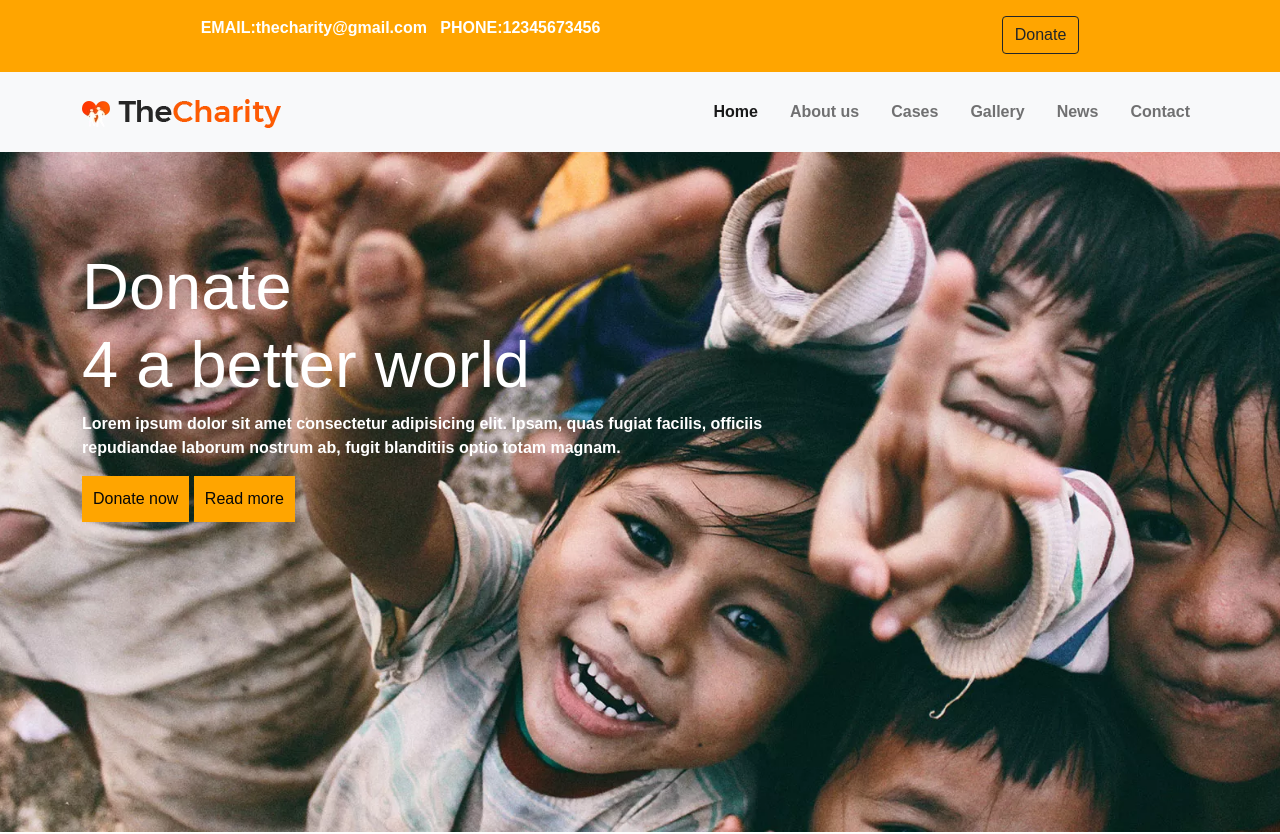
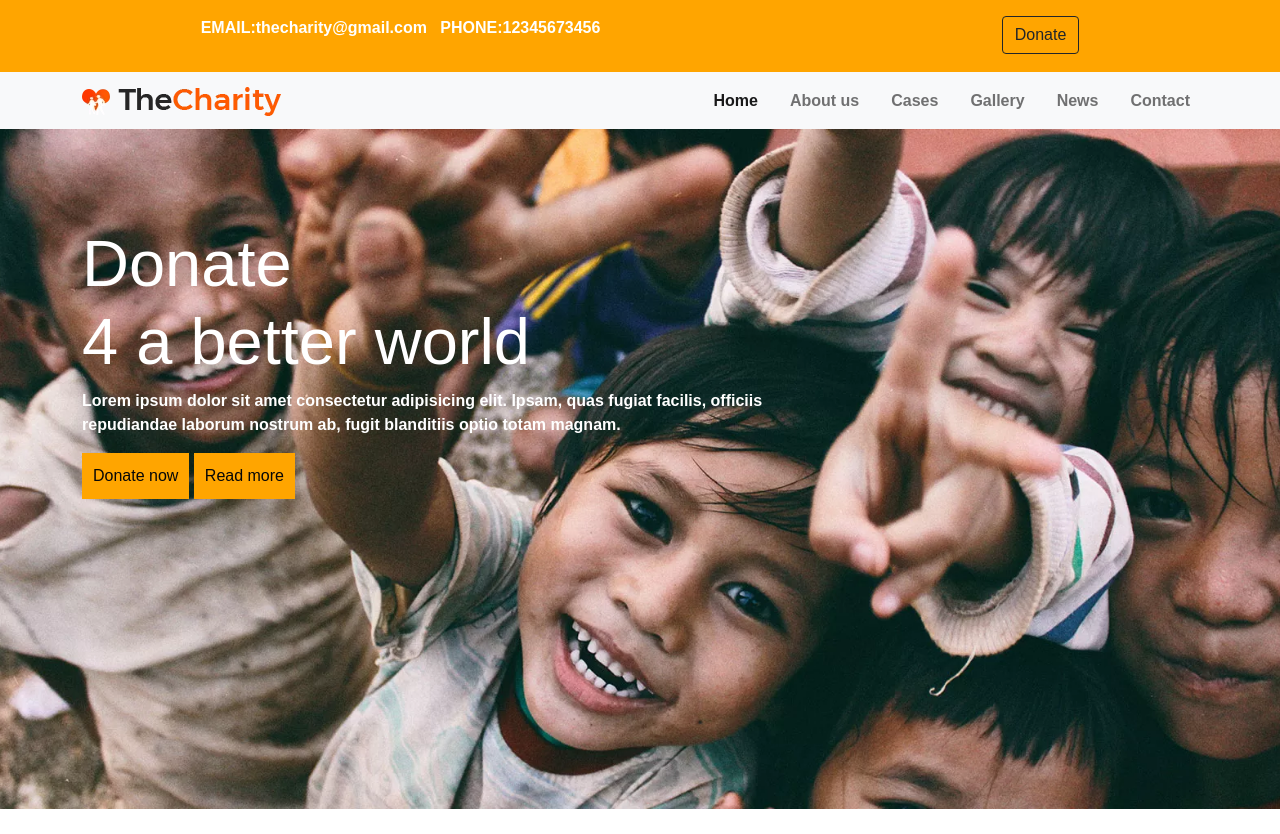
Before and after one commit to SaadAhmedSA/The-Charity, a plain HTML site: page index.html in a window 1280 px wide. Shown: the top 834 px of the page. Drawn offline with nearby package versions, Linux system fonts and the light colour scheme.

Commit message:
Update style.css

```diff
--- a/style.css
+++ b/style.css
@@ -40,9 +40,7 @@ button:hover{
     border-color: orange;
     color: orange;
 }
-.navbar{
-    height: 80px;
-}
+
 .card1{
     border-radius: 25px;
     background-color: rgb(226, 222, 214);
```
